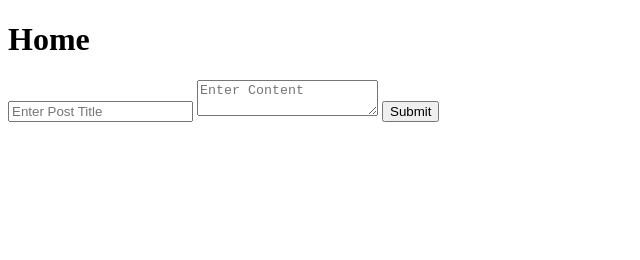
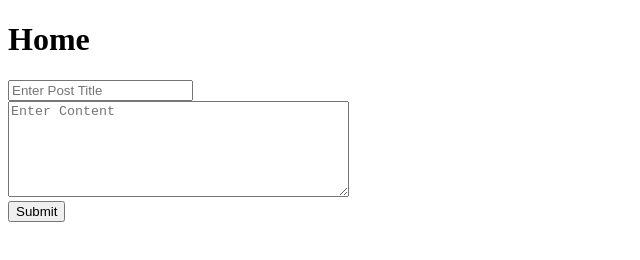
Before and after one commit to britbroet/mean-blog, a website: page public/index.html in a window 1280 px wide. Shown: the whole page, without its empty margins (0-640 px from the left). Drawn offline with nearby package versions, Linux system fonts and the light colour scheme; some packages are replaced by stand-ins of ours; no server answers.

Commit message:
formatting blog input larger

```diff
--- a/public/app/views/home.html
+++ b/public/app/views/home.html
@@ -1,7 +1,11 @@
 <h1>Home</h1>
 <form ng-submit="submitPost()">
-  <input type="text" placeholder="Enter Post Title" ng-model="newPost.title">
-  <textarea placeholder="Enter Content" ng-model="newPost.content"></textarea>
+  <div>
+    <input type="text" placeholder="Enter Post Title" ng-model="newPost.title">
+  </div>
+  <div>
+    <textarea placeholder="Enter Content" ng-model="newPost.content" rows="6" cols="40"></textarea>
+  </div>
   <input type="submit">
 </form>
 <ul>
```
Also changed, not shown: public/app/views/post_edit.html (+1 -1 lines).
